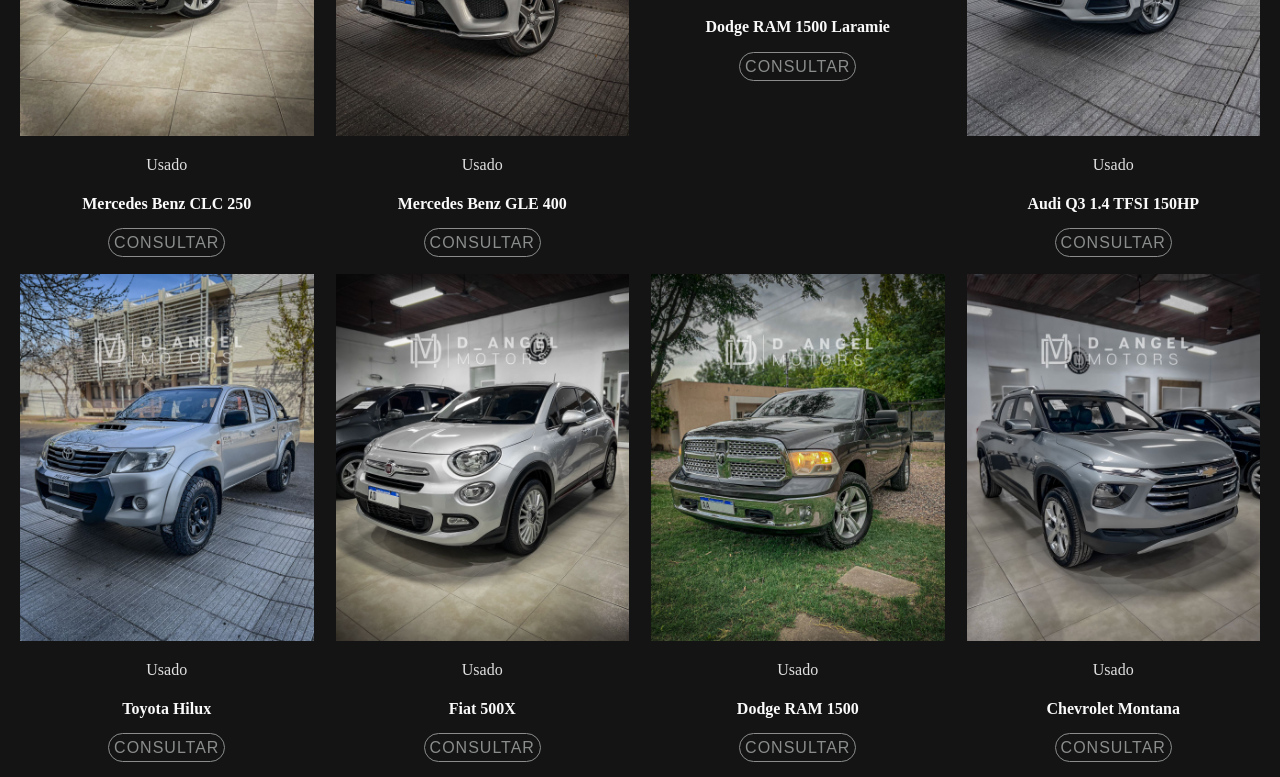
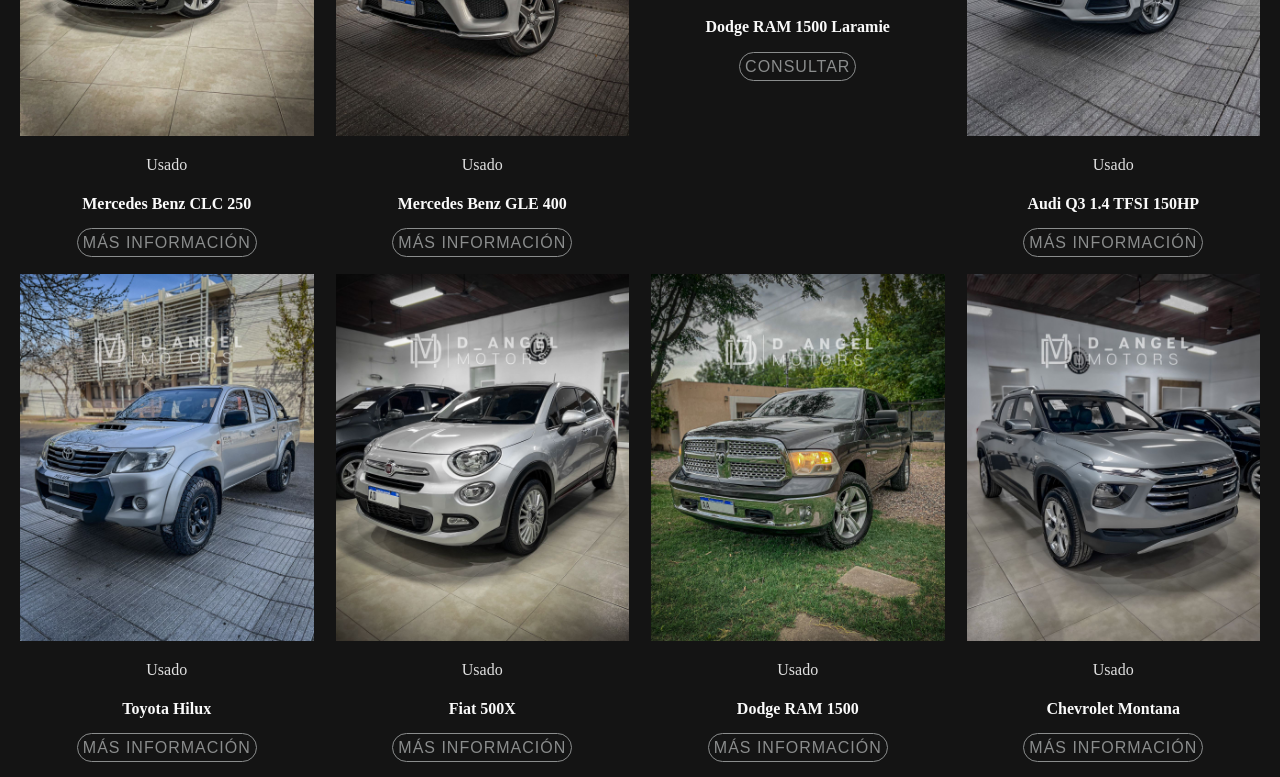
Before and after one commit to wourux/vehiculos, a plain HTML site: page index.html in a window 1280 px wide. Shown: the part 378-1155 px from the top of the page. Drawn offline with Linux system fonts and the light colour scheme.

Commit message:
Update btn

```diff
--- a/index.html
+++ b/index.html
@@ -18,13 +18,13 @@
                 <img src="imagenes/mercedes-clc.jpeg" alt="Mercedes Benz CLC 250">
                     <p>Usado</p>
                     <h4>Mercedes Benz CLC 250</h4>
-                    <a  href="https://api.whatsapp.com/send/?phone=2625407443&text&type=phone_number&app_absent=0" class="btn">CONSULTAR</a>
+                    <a  href="https://api.whatsapp.com/send/?phone=2625407443&text&type=phone_number&app_absent=0" class="btn">más información</a>
             </td>
             <td>
                 <img src="imagenes/mercedes-gle.jpeg" alt="Mercedes Benz GLE 400">
                     <p>Usado</p>
                     <h4>Mercedes Benz GLE 400</h4>
-                    <a href="https://api.whatsapp.com/send/?phone=2625407443&text&type=phone_number&app_absent=0" class="btn">CONSULTAR</a>
+                    <a href="https://api.whatsapp.com/send/?phone=2625407443&text&type=phone_number&app_absent=0" class="btn">más información</a>
             </td>
             <td>
                 <img src="imagenes/ram-1500.jpeg" alt="Dodge RAM 1500 Laramie">
@@ -36,7 +36,7 @@
                 <img src="imagenes/audi-q3.jpeg" alt="Audi Q3 1.4 TFSI 150HP">
                     <p>Usado</p>
                     <h4>Audi Q3 1.4 TFSI 150HP</h4>
-                    <a href="https://api.whatsapp.com/send/?phone=2625407443&text&type=phone_number&app_absent=0" class="btn">CONSULTAR</a>
+                    <a href="https://api.whatsapp.com/send/?phone=2625407443&text&type=phone_number&app_absent=0" class="btn">más información</a>
             </td>
 
         </tr>
@@ -45,25 +45,25 @@
                 <img src="imagenes/toyota-hilux.jpeg" alt="Toyota Hilux">
                     <p>Usado</p>
                     <h4>Toyota Hilux</h4>
-                    <a href="https://api.whatsapp.com/send/?phone=2625407443&text&type=phone_number&app_absent=0" class="btn">CONSULTAR</a>
+                    <a href="https://api.whatsapp.com/send/?phone=2625407443&text&type=phone_number&app_absent=0" class="btn">más información</a>
             </td>
             <td>
                 <img src="imagenes/fiat-500x.jpeg" alt="Fiat 500X">
                     <p>Usado</p>
                     <h4>Fiat 500X</h4>
-                    <a href="https://api.whatsapp.com/send/?phone=2625407443&text&type=phone_number&app_absent=0" class="btn">CONSULTAR</a>
+                    <a href="https://api.whatsapp.com/send/?phone=2625407443&text&type=phone_number&app_absent=0" class="btn">más información</a>
             </td>
             <td>
                 <img src="imagenes/dodge-ram-1500.jpeg" alt="Dodge RAM 1500">
                     <p>Usado</p>
                     <h4>Dodge RAM 1500</h4>
-                    <a href="https://api.whatsapp.com/send/?phone=2625407443&text&type=phone_number&app_absent=0" class="btn">CONSULTAR</a>
+                    <a href="https://api.whatsapp.com/send/?phone=2625407443&text&type=phone_number&app_absent=0" class="btn">más información</a>
             </td>
             <td>
                 <img src="imagenes/chevrolet-montana.jpeg" alt="Chevrolet Montana">
                     <p>Usado</p>
                     <h4>Chevrolet Montana</h4>
-                    <a href="https://api.whatsapp.com/send/?phone=2625407443&text&type=phone_number&app_absent=0" class="btn">CONSULTAR</a>
+                    <a href="https://api.whatsapp.com/send/?phone=2625407443&text&type=phone_number&app_absent=0" class="btn">más información</a>
             </td>
         </tr>
         </table>
```
